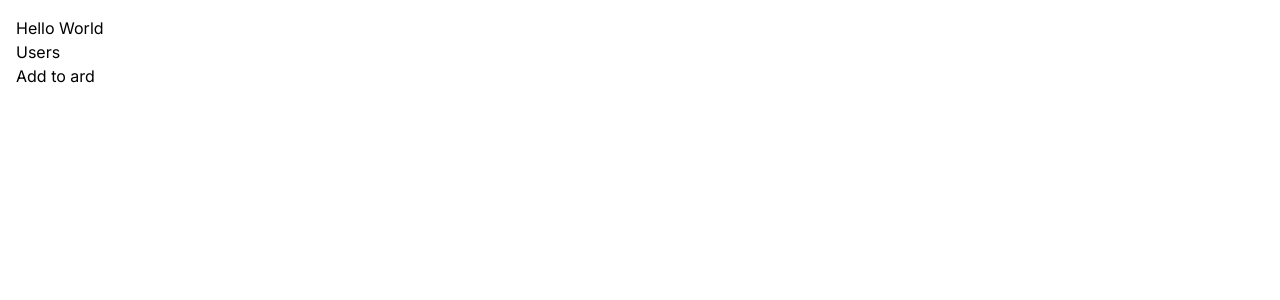
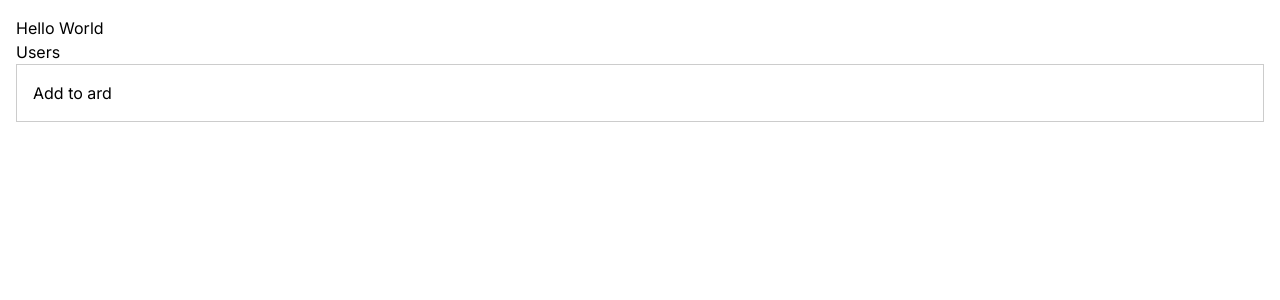
Before and after one commit to gootibi/next-app-part1, a Next.js app: page / in a window 1280 px wide. Shown: the top 300 px of the page. Built offline with nearby package versions, Linux system fonts and the light colour scheme.

Commit message:
CSS Modulse - ProductCard.module.css

```diff
--- a/app/components/AddToCart.tsx
+++ b/app/components/AddToCard.tsx
@@ -2,7 +2,7 @@
 
 import React from 'react'
 
-const AddToCart = () => {
+const AddToCard = () => {
   return (
     <div>
         <button onClick={() => console.log('Click')}>Add to ard</button>
@@ -10,4 +10,4 @@
   )
 }
 
-export default AddToCart
+export default AddToCard
--- /dev/null
+++ b/app/components/ProductCard.module.css
@@ -0,0 +1,4 @@
+.card {
+    padding: 1rem;
+    border: 1px solid #ccc;
+}
--- /dev/null
+++ b/app/components/ProductCard.tsx
@@ -0,0 +1,13 @@
+import React from 'react'
+import AddToCard from './AddToCard'
+import styles from "./ProductCard.module.css"; // import css file
+
+const ProductCard = () => {
+  return (
+    <div className={styles.card}>
+      <AddToCard />
+    </div>
+  )
+}
+
+export default ProductCard
--- a/app/components/ProductCart.tsx
+++ /dev/null
@@ -1,12 +0,0 @@
-import React from 'react'
-import AddToCart from './AddToCart'
-
-const ProductCart = () => {
-  return (
-    <div>
-      <AddToCart />
-    </div>
-  )
-}
-
-export default ProductCart
--- a/app/page.tsx
+++ b/app/page.tsx
@@ -1,12 +1,12 @@
 import Link from "next/link";
-import ProductCart from "./components/ProductCart";
+import ProductCard from "./components/ProductCard";
 
 export default function Home() {
   return (
     <div>
       <h1>Hello World</h1>
       <Link href='/users'>Users</Link>
-      <ProductCart />
+      <ProductCard />
     </div>
   )
 }
```
